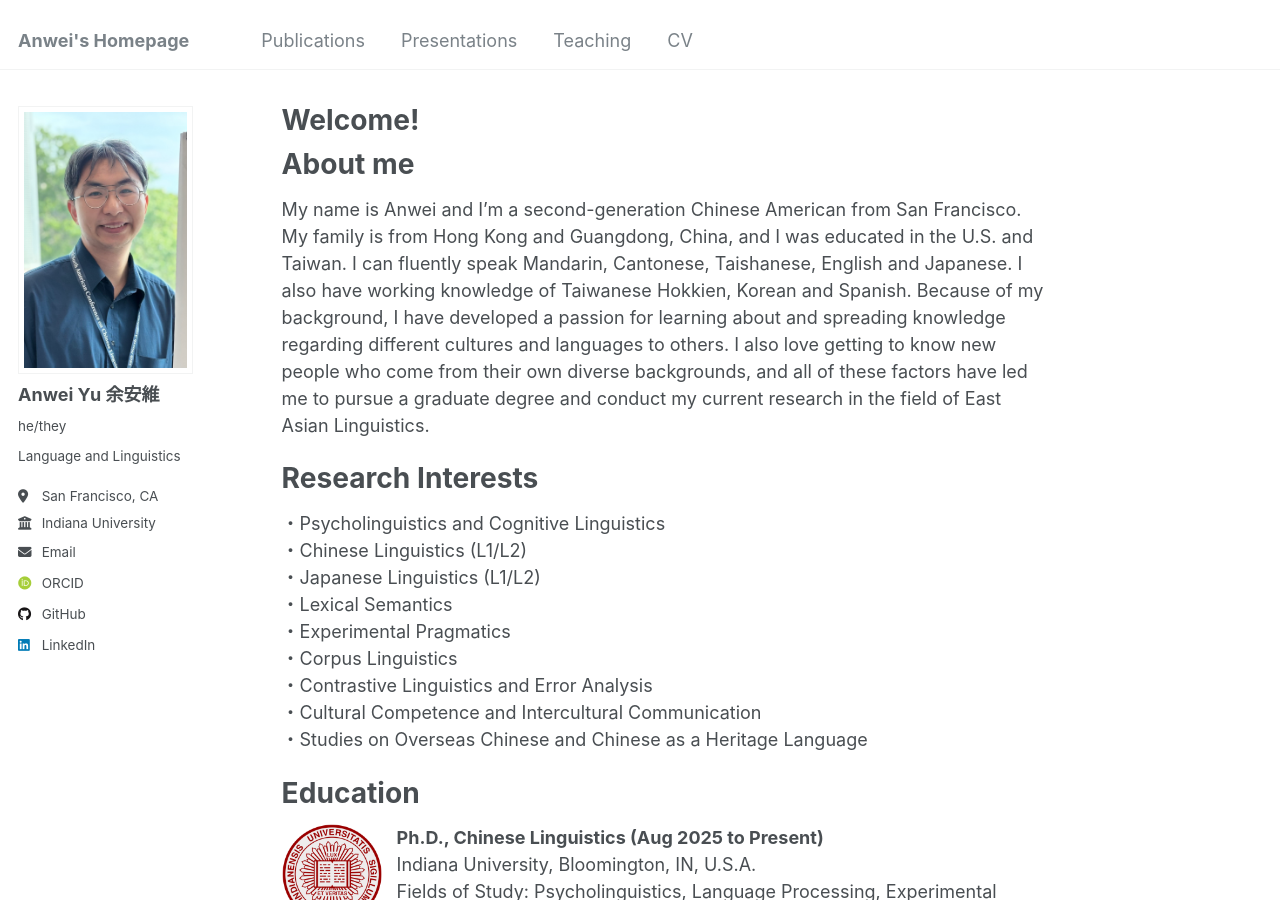
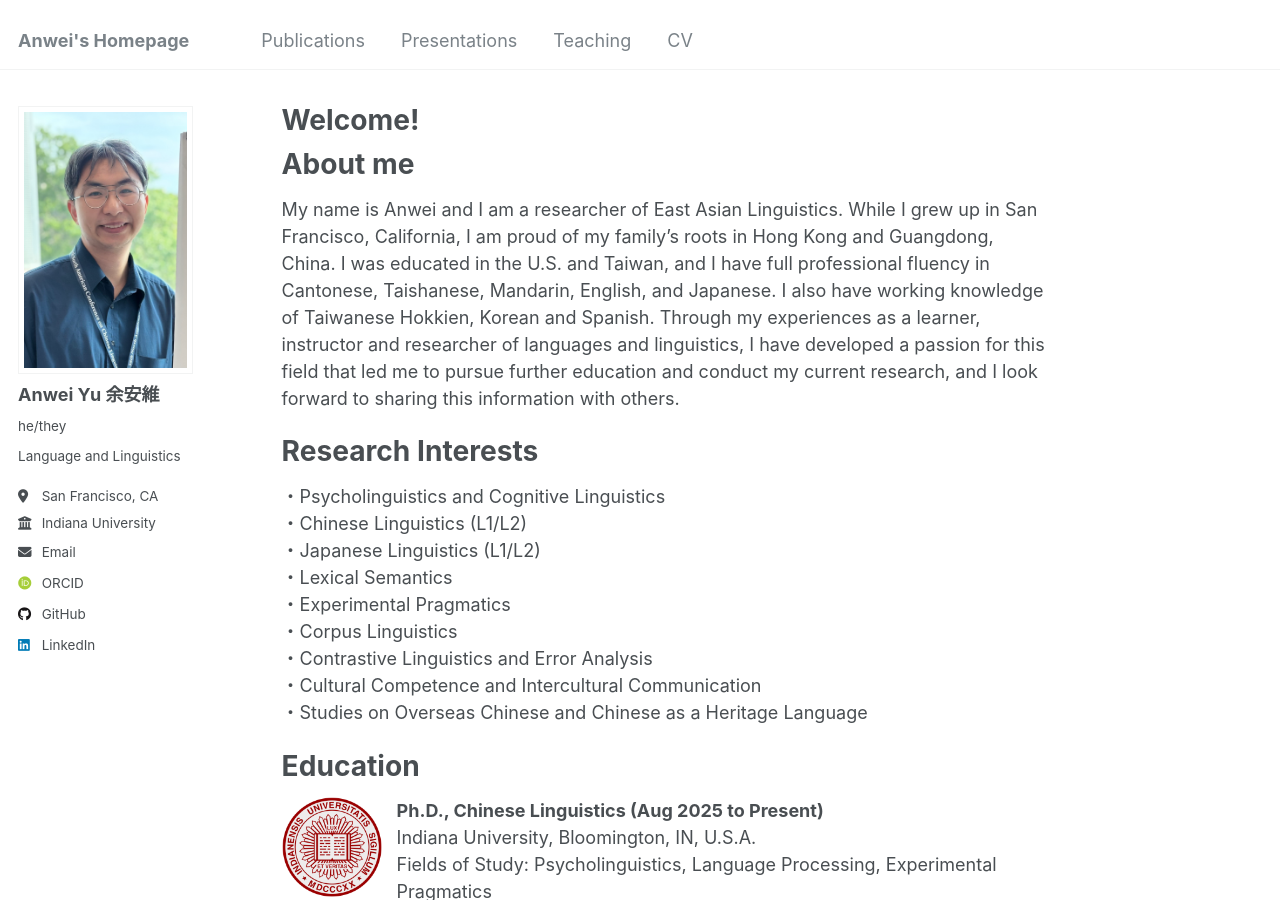
Before and after one commit to anweiyu/anweiyu.github.io, a Jekyll site: the page built from _pages/about.md, in a window 1280 px wide and 900 px high. Built offline with Jekyll 4.4.1, drawn with Linux system fonts in a browser that asks for light colours; some web fonts are replaced.

Commit message:
Update about.md

```diff
--- a/_pages/about.md
+++ b/_pages/about.md
@@ -8,7 +8,7 @@ redirect_from:
 ---
 About me
 ======
-My name is Anwei and I'm a second-generation Chinese American from San Francisco. My family is from Hong Kong and Guangdong, China, and I was educated in the U.S. and Taiwan. I can fluently speak Mandarin, Cantonese, Taishanese, English and Japanese. I also have working knowledge of Taiwanese Hokkien, Korean and Spanish. Because of my background, I have developed a passion for learning about and spreading knowledge regarding different cultures and languages to others. I also love getting to know new people who come from their own diverse backgrounds, and all of these factors have led me to pursue a graduate degree and conduct my current research in the field of East Asian Linguistics.
+My name is Anwei and I am a researcher of East Asian Linguistics. While I grew up in San Francisco, California, I am proud of my family's  roots in Hong Kong and Guangdong, China.  I was educated in the U.S. and Taiwan, and I have full professional fluency in Cantonese, Taishanese, Mandarin, English, and Japanese. I also have working knowledge of Taiwanese Hokkien, Korean and Spanish. Through my experiences as a learner, instructor and researcher of languages and linguistics, I have developed a passion for this field that led me to pursue further education and conduct my current research, and I look forward to sharing this information with others.
 
 Research Interests
 ======
```
